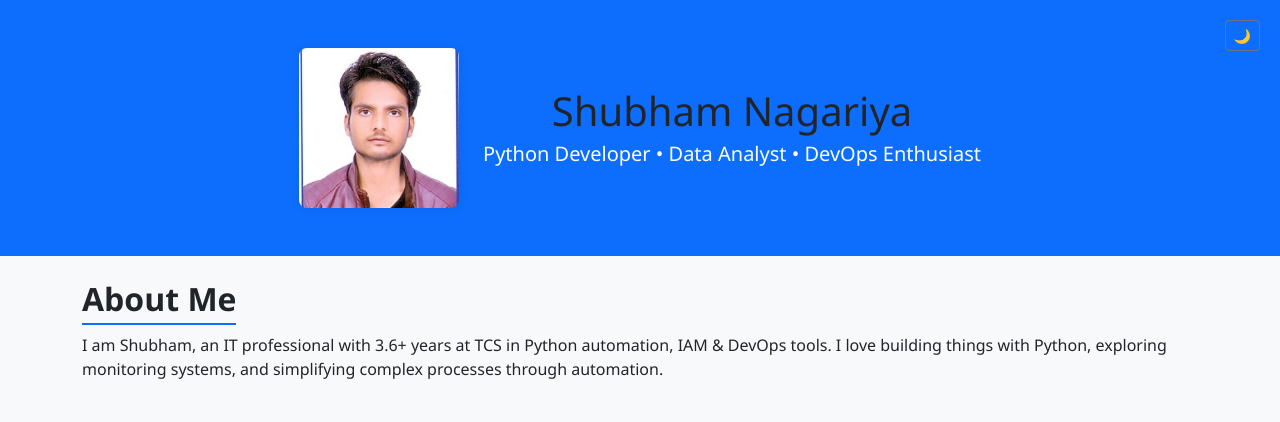
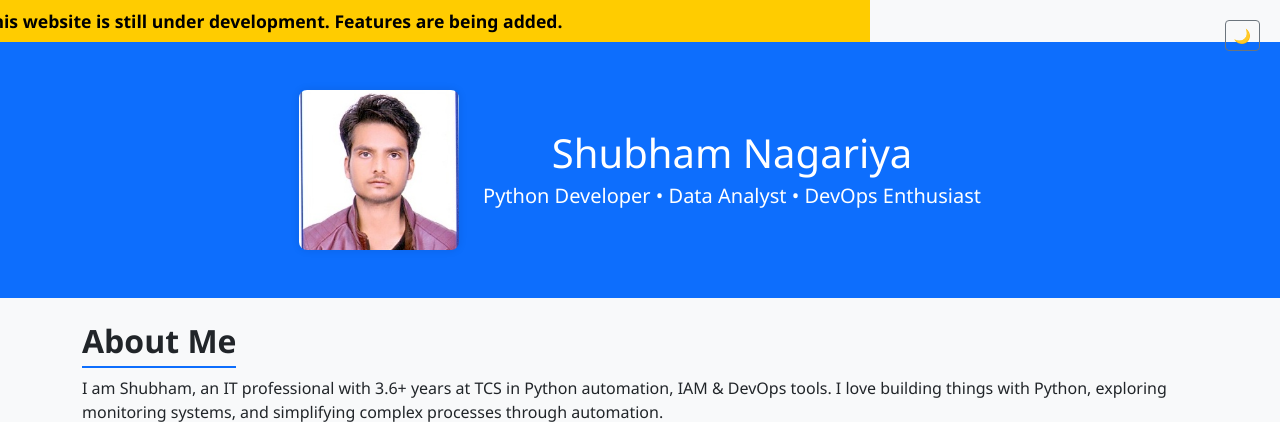
Before and after one commit to shubhammits/flask-portfolio, a Flask app: page / in a window 1280 px wide. Shown: the top 422 px of the page. Run offline with Flask 3, Linux system fonts and the light colour scheme; some libraries are stand-ins or nearby versions.

Commit message:
Updated index.html with under construction note and dark mode

```diff
--- a/templates/index.html
+++ b/templates/index.html
@@ -33,10 +33,6 @@
       color: var(--text-color);
       font-family: 'Segoe UI', sans-serif;
       transition: all 0.3s ease;
-    }
-
-    h1, h2, h3, h4, h5, h6 {
-      color: var(--text-color);
     }
 
     .btn-toggle {
@@ -75,8 +71,6 @@
     input:focus, textarea:focus {
       border-color: var(--link-color);
       box-shadow: none;
-      background-color: var(--input-bg);
-      color: var(--text-color);
     }
 
     .section-title {
@@ -89,10 +83,46 @@
       background-color: var(--card-bg);
       border-top: 1px solid var(--border-color);
     }
+
+    /* 🔔 UNDER CONSTRUCTION BANNER */
+    #under-progress {
+      background-color: #ffcc00;
+      color: #000;
+      font-weight: bold;
+      font-size: 1.1rem;
+      animation: slide-left 10s linear infinite;
+      text-align: center;
+      padding: 8px 0;
+      z-index: 1000;
+    }
+
+    body.dark-mode #under-progress {
+      background-color: #ffbb00;
+      color: #111;
+    }
+
+    .blinking {
+      animation: blink 1s infinite;
+    }
+
+    @keyframes blink {
+      0%, 100% { opacity: 1; }
+      50% { opacity: 0.2; }
+    }
+
+    @keyframes slide-left {
+      0%   { transform: translateX(100%); }
+      100% { transform: translateX(-100%); }
+    }
   </style>
 </head>
 
 <body>
+
+  <!-- 🔔 Under Construction Banner -->
+  <div id="under-progress">
+    ⚠️ <span class="blinking">NOTE:</span> This website is still under development. Features are being added.
+  </div>
 
   <button onclick="toggleDarkMode()" class="btn btn-sm btn-outline-secondary btn-toggle">🌙</button>
 
@@ -201,7 +231,7 @@
       localStorage.setItem("theme", document.body.classList.contains("dark-mode") ? "dark" : "light");
     }
 
-    // Apply saved theme on page load
+    // Load saved theme
     if (localStorage.getItem("theme") === "dark") {
       document.body.classList.add("dark-mode");
     }
```
